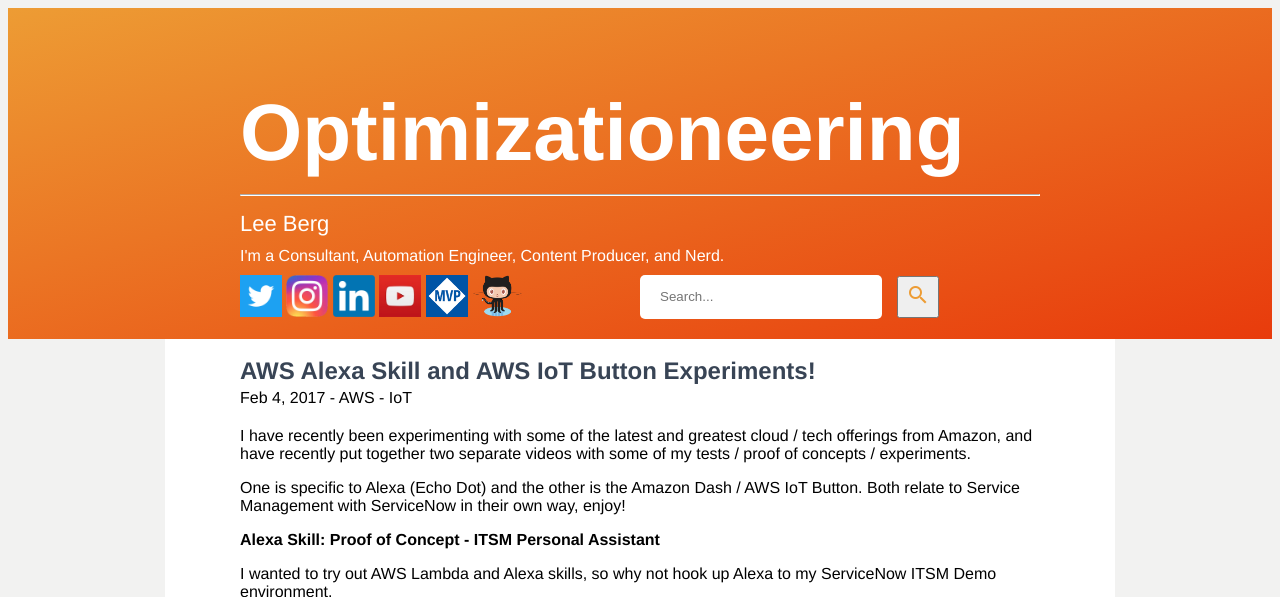
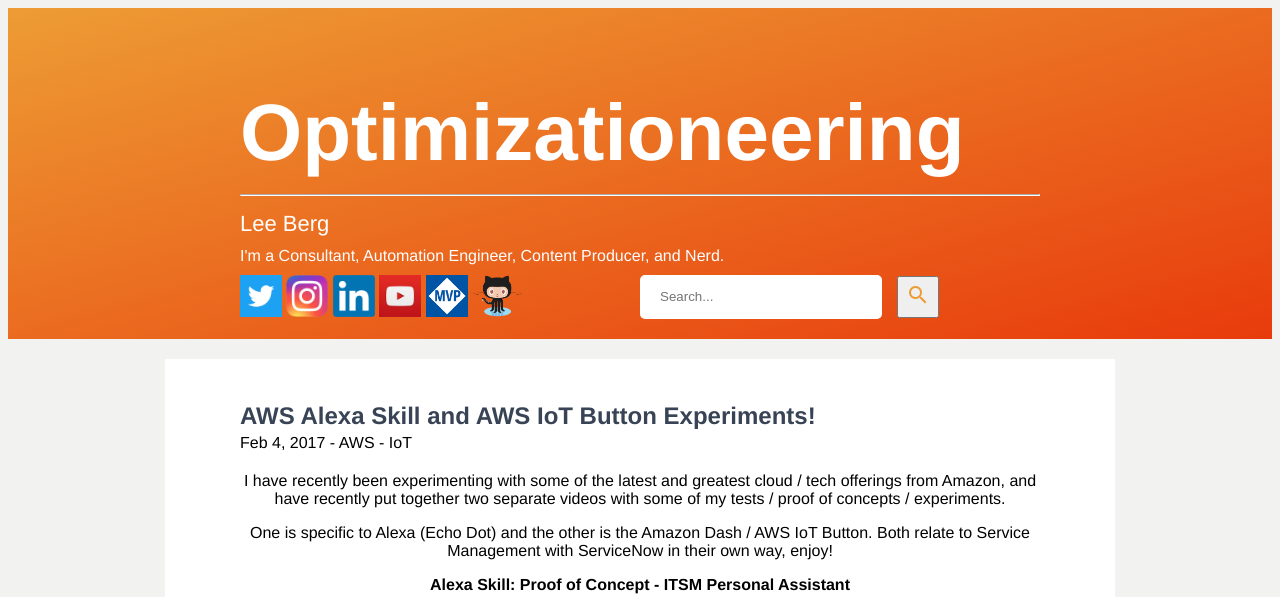
Before and after one commit to leeberg/BlogTest, a Jekyll site: the page built from _posts/2017-02-04-AWS_Alexa_Skill_and_AWS_IoT_Button.md, in a window 1280 px wide. Shown: the top 597 px of the page. Built offline with Jekyll 4.4.1, drawn with Linux system fonts in a browser that asks for light colours; comment, search, counter and statistics services are not loaded; grey boxes are pictures that could not be loaded.

Commit message:
Fix Post Layout Spacing

```diff
--- a/_layouts/post.html
+++ b/_layouts/post.html
@@ -5,7 +5,7 @@ comments: true
 ---
 
 <article class="posts">
-
+   <section class="post-single">
   <header class="post-header">
     <br> <!-- Crappy Need to Fix -->
     <div class="post-title">
@@ -30,5 +30,5 @@ comments: true
   </div>
 
     {% include disqus_comments.html %}
-
+   </section>
 </article>
```
